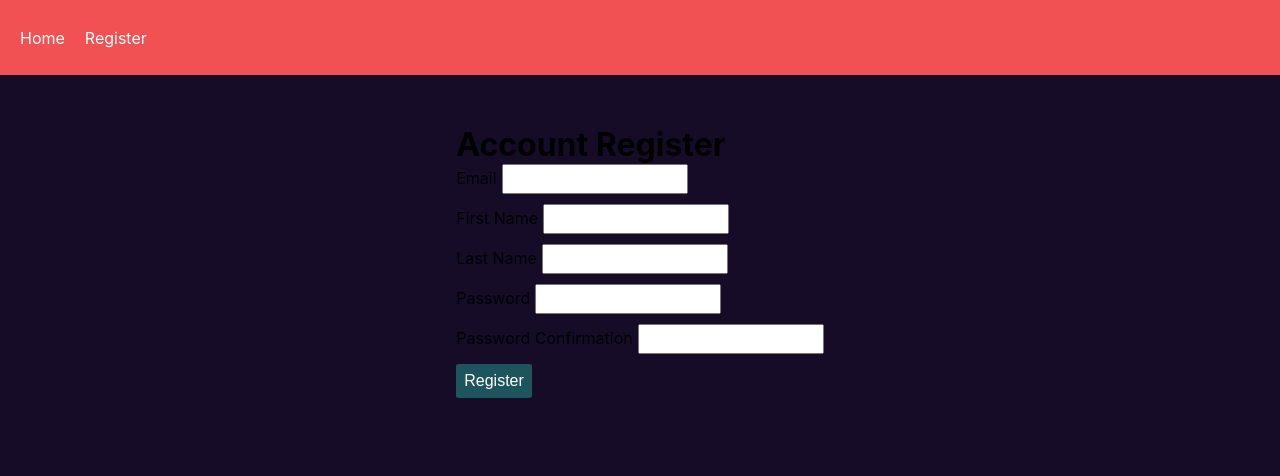
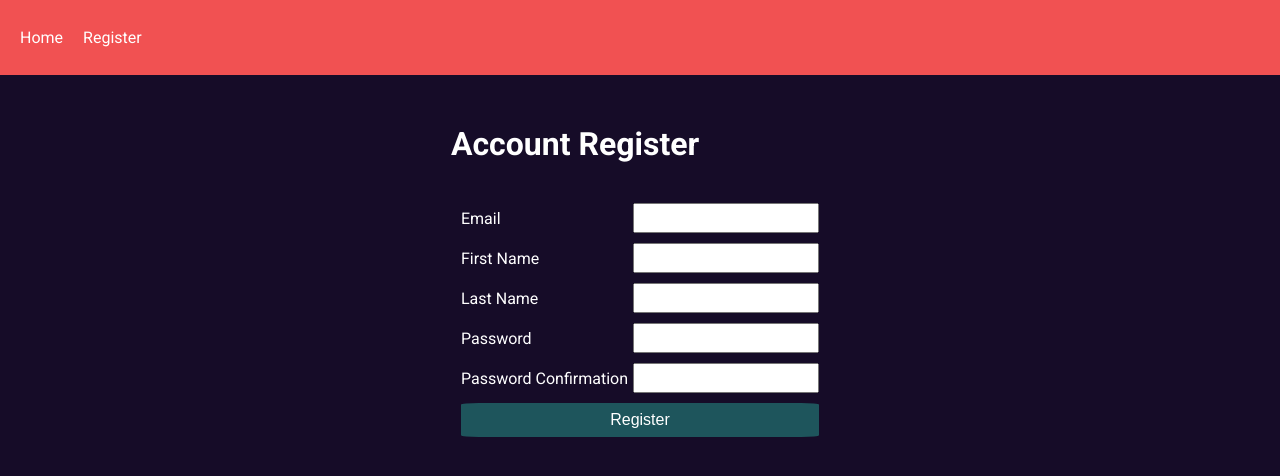
Before and after one commit to markusryoti/todo-app, a React (Create React App) app in the folder todo-client/: page /register in a window 1280 px wide. Shown: the top 476 px of the page. Built offline with nearby package versions, Linux system fonts and the light colour scheme.

Commit message:
some styling changes

```diff
--- a/todo-client/public/index.html
+++ b/todo-client/public/index.html
@@ -7,6 +7,10 @@
     <meta
       name="description"
       content="Web site created using create-react-app"
+    />
+    <link
+      href="https://fonts.googleapis.com/css2?family=Roboto:ital,wght@0,100;0,300;0,400;0,500;0,700;0,900;1,100;1,300;1,400;1,500;1,700;1,900&display=swap"
+      rel="stylesheet"
     />
     <link
       rel="stylesheet"
--- a/todo-client/src/components/Navbar.js
+++ b/todo-client/src/components/Navbar.js
@@ -21,7 +21,10 @@ const Navbar = () => {
       <li>
         <Link to="/">Home</Link>
       </li>
-      <li>{user && user.first_name}</li>
+      <li>
+        <i className="fas fa-user"></i>
+        <span> {user && user.first_name}</span>
+      </li>
       <li>
         <a
           onClick={() => {
--- a/todo-client/src/components/Todo.js
+++ b/todo-client/src/components/Todo.js
@@ -28,6 +28,11 @@ const Todo = ({ todo }) => {
   const toggleControls = (e) => {
     if (current === null || current.todo_id !== todo.todo_id) {
       setCurrent(todo);
+    } else if (
+      e.target.classList.contains('btn') ||
+      e.target.classList.contains('fa-edit')
+    ) {
+      return;
     } else {
       clearCurrent();
     }
--- a/todo-client/src/components/TodoForm.js
+++ b/todo-client/src/components/TodoForm.js
@@ -75,21 +75,29 @@ const TodoForm = () => {
           className="todo-form"
         >
           <label htmlFor="title">Title</label>
-          <input name="title" type="text" value={title} onChange={onChange} />
+          <textarea
+            name="title"
+            type="text"
+            value={title}
+            onChange={onChange}
+          ></textarea>
           <label htmlFor="description">Description</label>
           <textarea
             name="description"
             onChange={onChange}
             value={description}
           ></textarea>
-          <input type="submit" className="btn btn-primary" />
+          <button className="btn btn-primary">
+            <i className="far fa-paper-plane"></i>
+            <span> Submit</span>
+          </button>
+          <button
+            className="btn btn-warning"
+            onClick={() => setModalState(MODAL_STATE.HIDDEN)}
+          >
+            <i className="fas fa-times"></i> Close
+          </button>
         </form>
-        <button
-          className="btn btn-warning"
-          onClick={() => setModalState(MODAL_STATE.HIDDEN)}
-        >
-          <i className="fas fa-times"></i> Close
-        </button>
       </div>
     </div>
   );
--- a/todo-client/src/components/TopBar.js
+++ b/todo-client/src/components/TopBar.js
@@ -9,7 +9,7 @@ const TopBar = () => {
     filtered,
     clearFilter,
     setModalState,
-    setCurrent,
+    clearCurrent,
   } = todoContext;
 
   const text = useRef('');
@@ -34,7 +34,7 @@ const TopBar = () => {
         id="modal_opener"
         className="btn btn-primary"
         onClick={() => {
-          setCurrent(null);
+          clearCurrent();
           setModalState(MODAL_STATE.ADD);
         }}
       >
--- a/todo-client/src/index.css
+++ b/todo-client/src/index.css
@@ -13,10 +13,12 @@
 }
 
 body {
-  font-family: -apple-system, BlinkMacSystemFont, 'Segoe UI', 'Roboto', 'Oxygen',
-    'Ubuntu', 'Cantarell', 'Fira Sans', 'Droid Sans', 'Helvetica Neue',
-    sans-serif;
+  font-family: 'Roboto', sans-serif;
   background-color: var(--bg-dark);
+}
+
+textarea {
+  padding: 5px;
 }
 
 .container {
@@ -132,6 +134,7 @@ body {
 
 .todo-card .todo-info h3 {
   margin-bottom: 10px;
+  font-weight: 400;
 }
 
 .todo-card .todo-info p {
@@ -150,6 +153,28 @@ body {
   margin: 0 3px;
 }
 
+@keyframes slideInFromRight {
+  0% {
+    transform: translateX(110%);
+  }
+  100% {
+    transform: translateX(0);
+  }
+}
+
+.todo-card .todo-card-controls {
+  animation: 0.2s ease 0s 1 slideInFromRight;
+}
+
+@keyframes bringModalIn {
+  0% {
+    transform: scale(0) translate(-50%, -50%);
+  }
+  100% {
+    transform: scale(1) translate(-50%, -50%);
+  }
+}
+
 /* Modal */
 .modal {
   position: fixed;
@@ -162,38 +187,43 @@ body {
 
 .modal-main {
   position: fixed;
-  background: white;
+  background: var(--bg-light);
   min-width: 75%;
   min-height: 75%;
   top: 50%;
   left: 50%;
-  transform: translate(-50%, -50%);
   padding: 2rem;
   display: flex;
   flex-direction: column;
   align-items: center;
+  animation: 0.5s ease 0s 1 bringModalIn forwards;
 }
 
 .modal-main h3 {
   margin-bottom: 20px;
+  font-weight: 400;
 }
 
 .modal-main form {
   display: flex;
   flex-direction: column;
-  width: 75%;
+  width: 100%;
+}
+
+.modal-main button {
+  margin-top: 20px;
 }
 
 .modal-main form label {
   margin-bottom: 5px;
 }
 
-.modal-main form input {
+.modal-main form textarea[name='title'] {
   height: 40px;
   margin-bottom: 15px;
 }
 
-.modal-main form textarea {
+.modal-main form textarea[name='description'] {
   height: 100px;
   margin-bottom: 15px;
 }
@@ -206,9 +236,58 @@ body {
   display: none;
 }
 
-.form-group input {
+/* Login and Register */
+.form-container form {
+  display: flex;
+  flex-direction: column;
+  color: #fff;
+  padding: 10px;
+}
+
+.form-container h1 {
+  color: #fff;
+  margin-bottom: 30px;
+}
+
+.form-container .form-group {
+  display: flex;
+  justify-content: space-between;
+  align-items: center;
+  align-content: center;
+  margin-bottom: 10px;
+}
+
+.form-container .form-group input {
   height: 30px;
   padding-left: 5px;
-  margin-bottom: 10px;
   margin-left: 5px;
 }
+
+/* Submit button */
+.form-container form button {
+  margin-top: 20px;
+}
+
+@media (max-width: 400px) {
+  .modal-main {
+    display: flex;
+    flex-direction: column;
+    justify-content: space-evenly;
+    width: 90%;
+    height: 90%;
+  }
+
+  .modal-main form {
+    height: 75%;
+  }
+
+  .modal-main form textarea[name='title'] {
+    height: 100px;
+    margin-bottom: 15px;
+  }
+
+  .modal-main form textarea[name='description'] {
+    height: 200px;
+    margin-bottom: 15px;
+  }
+}
```
